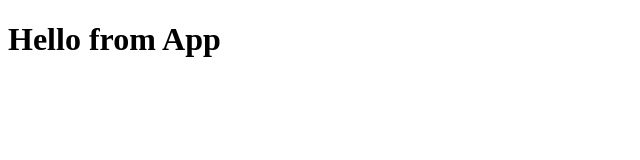
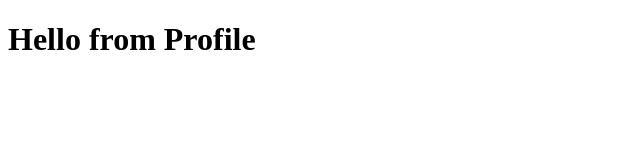
Before and after one commit to oluwatobiss/router-lesson, a React (Create React App) app: page /profile in a window 1280 px wide. Shown: the top 160 px of the page, without its empty margins (0-640 px from the left). Built offline with nearby package versions, Linux system fonts and the light colour scheme.

Commit message:
Use React Router to render multiple components interchangeably

```diff
--- a/package.json
+++ b/package.json
@@ -8,6 +8,7 @@
     "@testing-library/user-event": "^12.1.10",
     "react": "^17.0.2",
     "react-dom": "^17.0.2",
+    "react-router-dom": "^5.2.0",
     "react-scripts": "4.0.3",
     "web-vitals": "^1.0.1"
   },
@@ -34,5 +35,8 @@
       "last 1 firefox version",
       "last 1 safari version"
     ]
+  },
+  "devDependencies": {
+    "@types/react-router-dom": "^5.1.7"
   }
 }
--- a/src/App.js
+++ b/src/App.js
@@ -1,6 +1,6 @@
 import React from "react";
 
-const App = () => {
+function App() {
   return (
     <div>
       <h1>Hello from App</h1>
--- /dev/null
+++ b/src/Profile.js
@@ -0,0 +1,11 @@
+import React from "react";
+
+function Profile() {
+  return (
+    <div>
+      <h1>Hello from Profile</h1>
+    </div>
+  );
+};
+
+export default Profile;
--- /dev/null
+++ b/src/Routes.js
@@ -0,0 +1,17 @@
+import React from "react";
+import { BrowserRouter, Switch, Route } from "react-router-dom";
+import App from "./App";
+import Profile from "./Profile";
+
+function Routes() {
+  return (
+    <BrowserRouter>
+      <Switch>
+        <Route exact path="/" component={App} />
+        <Route exact path="/profile" component={Profile} />
+      </Switch>
+    </BrowserRouter>
+  );
+};
+
+export default Routes;
--- a/src/index.js
+++ b/src/index.js
@@ -1,10 +1,10 @@
 import React from 'react';
 import ReactDOM from 'react-dom';
-import App from './App';
+import Routes from "./Routes";
 
 ReactDOM.render(
   <React.StrictMode>
-    <App />
+    <Routes />
   </React.StrictMode>,
   document.getElementById('root')
 );
```
Also changed, not shown: 1 other file (tests, documents, lock files or other folders).
